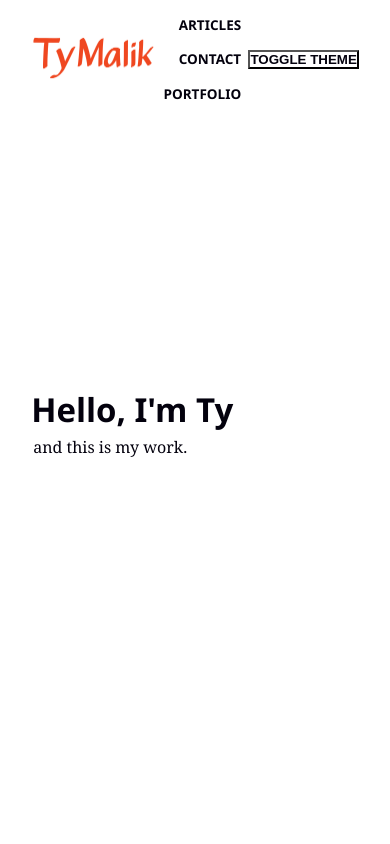
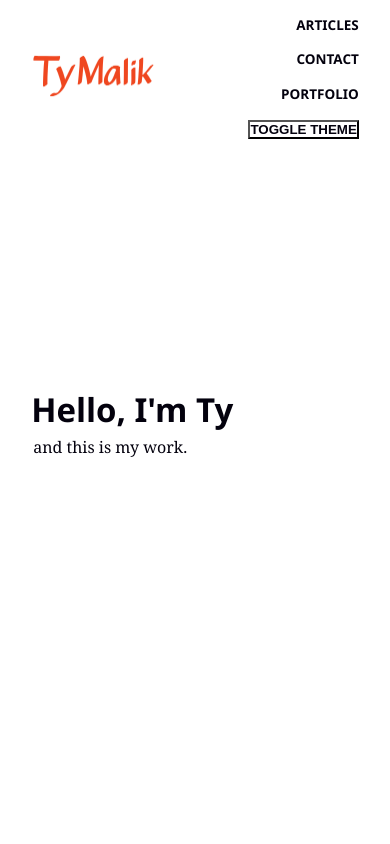
Before and after one commit to permalik/tymalik_primary, a Next.js app: page / in a window 390 px wide. Shown: the top 844 px of the page. Built offline with nearby package versions, Linux system fonts and the light colour scheme.

Commit message:
Update media query for SiteHeader nav

```diff
--- a/src/components/SiteHeader/SiteHeader.js
+++ b/src/components/SiteHeader/SiteHeader.js
@@ -47,13 +47,13 @@ export default function SiteHeader({toggle}) {
                             portfolio
                         </a>
                     </Link>
+                    <button
+                        className={SiteHeaderStyles.themeButton}
+                        onClick={toggle}
+                    >
+                        Toggle Theme
+                    </button>
                 </nav>
-                <button
-                    className={SiteHeaderStyles.themeButton}
-                    onClick={toggle}
-                >
-                    Toggle Theme
-                </button>
             </div>
         </header>
     );
--- a/src/styles/SiteHeader.module.scss
+++ b/src/styles/SiteHeader.module.scss
@@ -30,7 +30,7 @@
     margin-bottom: 1.25em;
   }
 
-  @media (min-width: 570px) {
+  @media (min-width: 750px) {
     flex-flow: row nowrap;
 
     & > *:not(:last-child) {
@@ -92,6 +92,7 @@
   font-weight: 600;
   position: relative;
   text-transform: uppercase;
+  white-space: nowrap;
 
   &:before,
   &:after {
```
